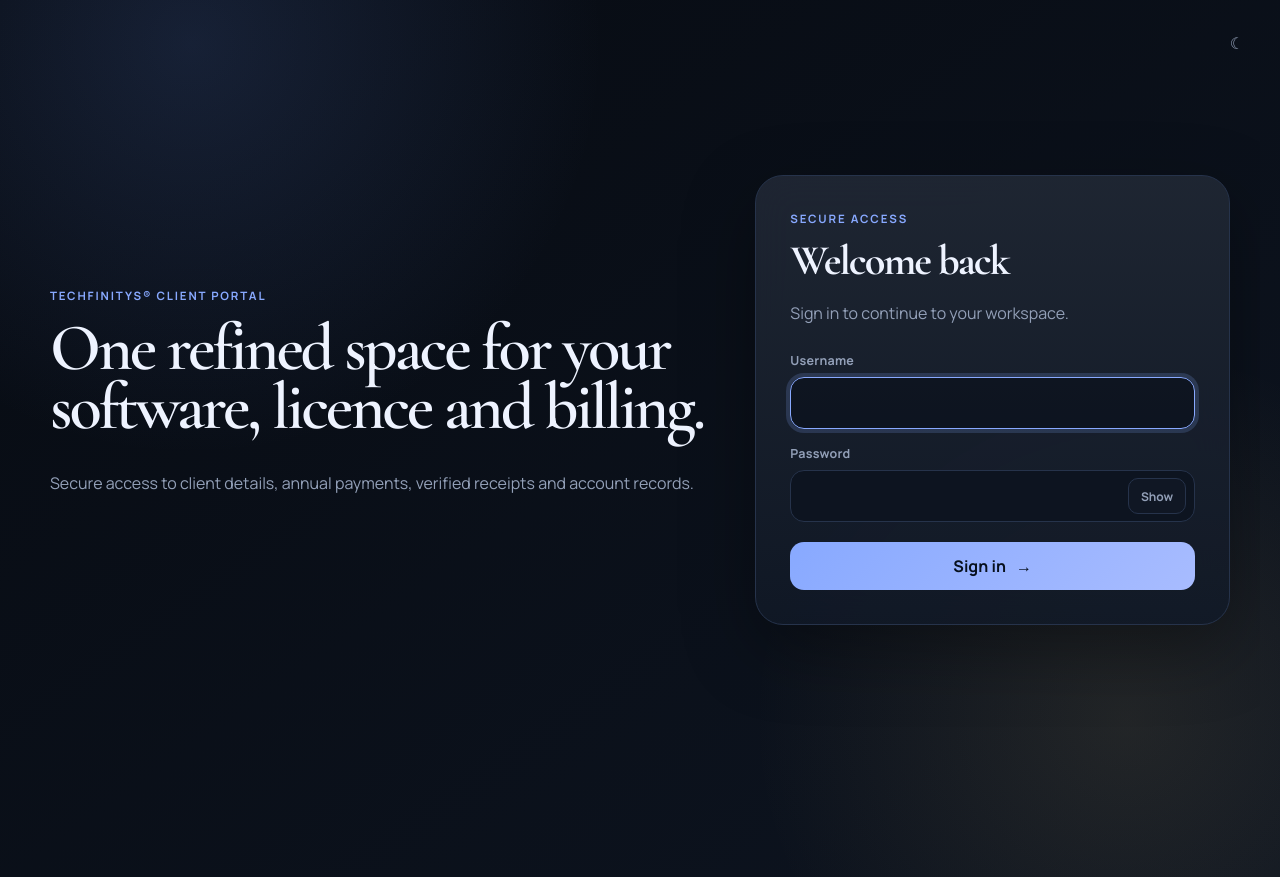
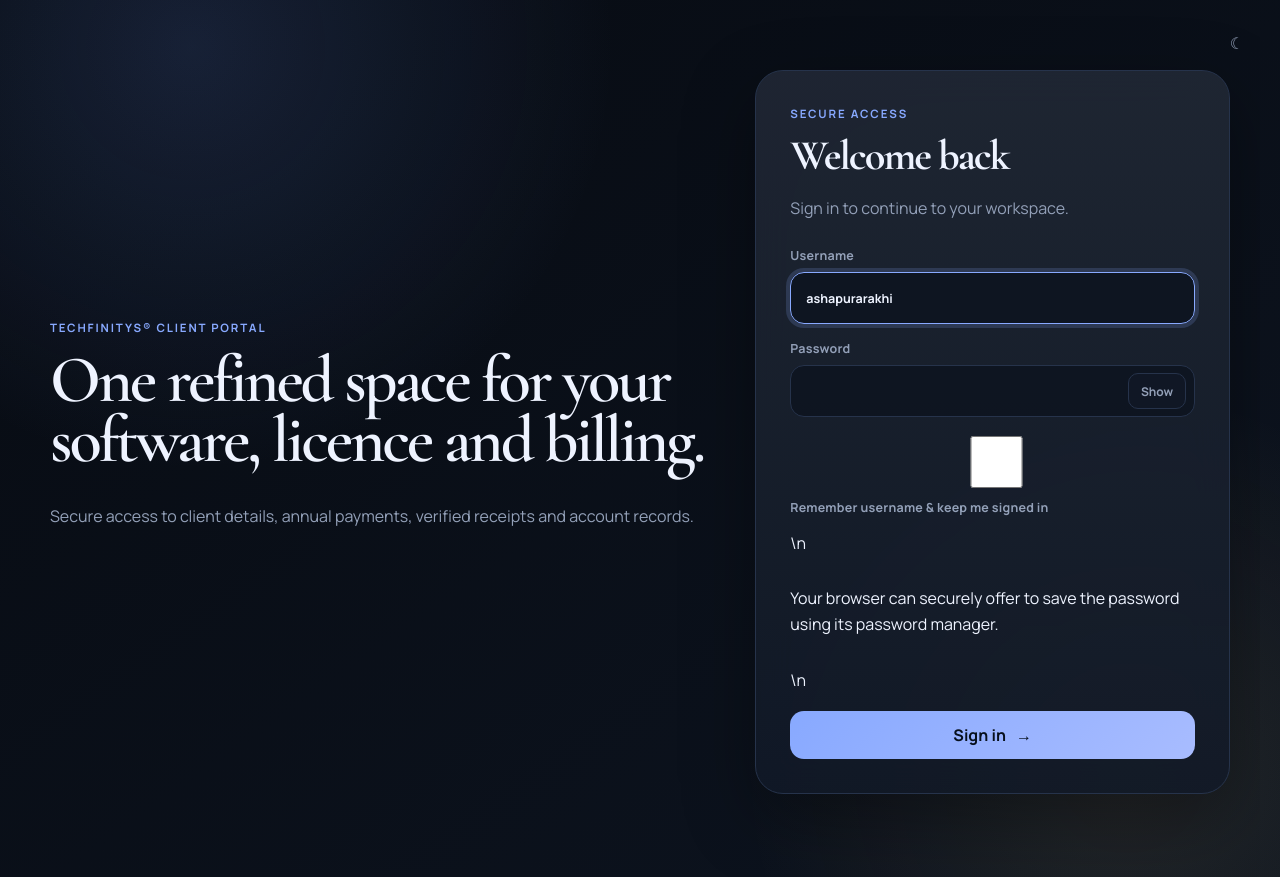
Before and after one commit to gitwork3054/techfinitys_paymentgateway, a Django app: page /login/ in a window 1280 px wide. Shown: the top 877 px of the page. Run offline with Django 5.2, Linux system fonts and the light colour scheme.

Commit message:
Add remember login option and Ashapura username

```diff
--- a/portal/templates/portal/login.html
+++ b/portal/templates/portal/login.html
@@ -13,7 +13,7 @@
     <form method="post">
       {% csrf_token %}
       {% if form.errors %}<p class="err">Username or password is incorrect.</p>{% endif %}
-      <label>Username<input name="username" autocomplete="username" autofocus required></label>
+      <label>Username<input name="username" value="ashapurarakhi" autocomplete="username" autocapitalize="none" spellcheck="false" autofocus required></label>
       <label>Password
         <span class="password-field">
           <input id="loginPassword" name="password" type="password" autocomplete="current-password" required>
@@ -22,7 +22,7 @@
           </button>
         </span>
       </label>
-      <button class="btn login-btn">Sign in <span>→</span></button>
+      <label class="remember-row"><input type="checkbox" name="remember" id="rememberLogin"><span>Remember username & keep me signed in</span></label>\n      <p class="login-security-note">Your browser can securely offer to save the password using its password manager.</p>\n      <button class="btn login-btn">Sign in <span>→</span></button>
     </form>
   </section>
 </section>
```
